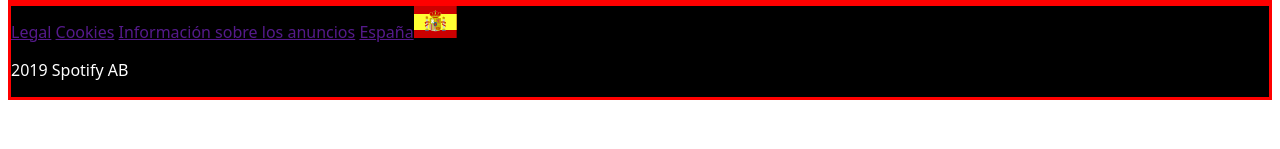
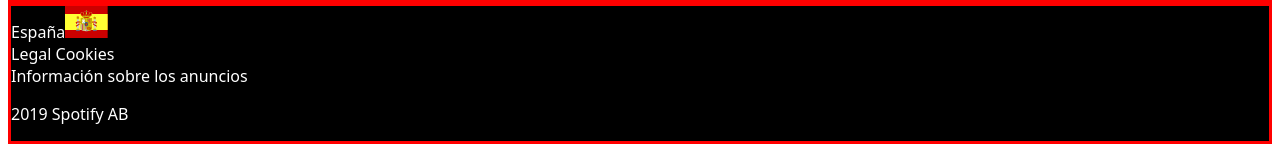
Before and after one commit to AinaraHF/promo-B-module-1-pair-5-spotify, a website built with Vite: page src/index.html in a window 1280 px wide. Shown: the part 1140-1289 px from the top of the page. Before the commit the page ends 1248 px from the top, so only its background shows below. Built offline with nearby package versions, Linux system fonts and the light colour scheme; files whose address does not match are found by name.

Commit message:
footer update layout

```diff
--- a/src/partials/footer.html
+++ b/src/partials/footer.html
@@ -1,9 +1,13 @@
 <footer class="footer">
     <nav>
-        <a href="">Legal</a>
-        <a href="">Cookies</a>
+        <div class="idiomas"><a href="">España<img src="./images/es.svg" alt=""></a></div>
+
+        <div class="legal">
+            <a href="">Legal</a>
+            <a href="">Cookies</a>
+        </div>
         <a href="">Información sobre los anuncios</a>
-        <a href="">España<img src="./images/es.svg" alt=""></a>
+
         <p>2019 Spotify AB</p>
     </nav>
 
--- a/src/scss/layout/_footer.scss
+++ b/src/scss/layout/_footer.scss
@@ -1,8 +1,11 @@
-.page__footer {
-  position: fixed;
-  left: 0;
-  bottom: 0;
-  width: 100vw;
-  padding: 1rem;
-  color: $color-secondary;
+.footer{
+  border: solid 3px red;
+  background-color: black;
+  color: white;
+  display: flex;
 }
+
+nav a {
+  color: white;
+  text-decoration: none;
+}
--- a/src/scss/main.scss
+++ b/src/scss/main.scss
@@ -4,7 +4,7 @@
 @import 'components/links';
 @import 'layout/page';
 @import 'layout/header';
-@import 'layout/footer';
+;
 @import 'pages/index';*/
 
 body {
@@ -106,8 +106,5 @@
     font-size: 20px;
     font-weight: 700;
 }
-.footer{
-    border: solid 3px red;
-    background-color: black;
-    color: white;
-}
+
+@import 'layout/footer'
```
